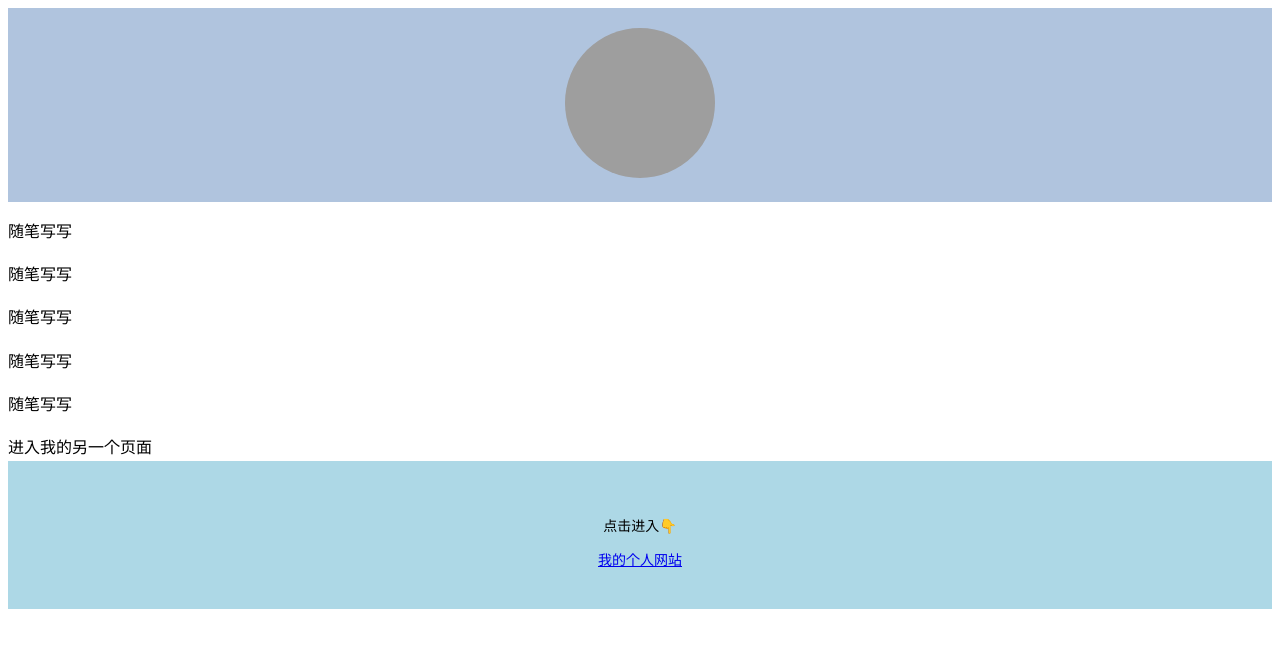
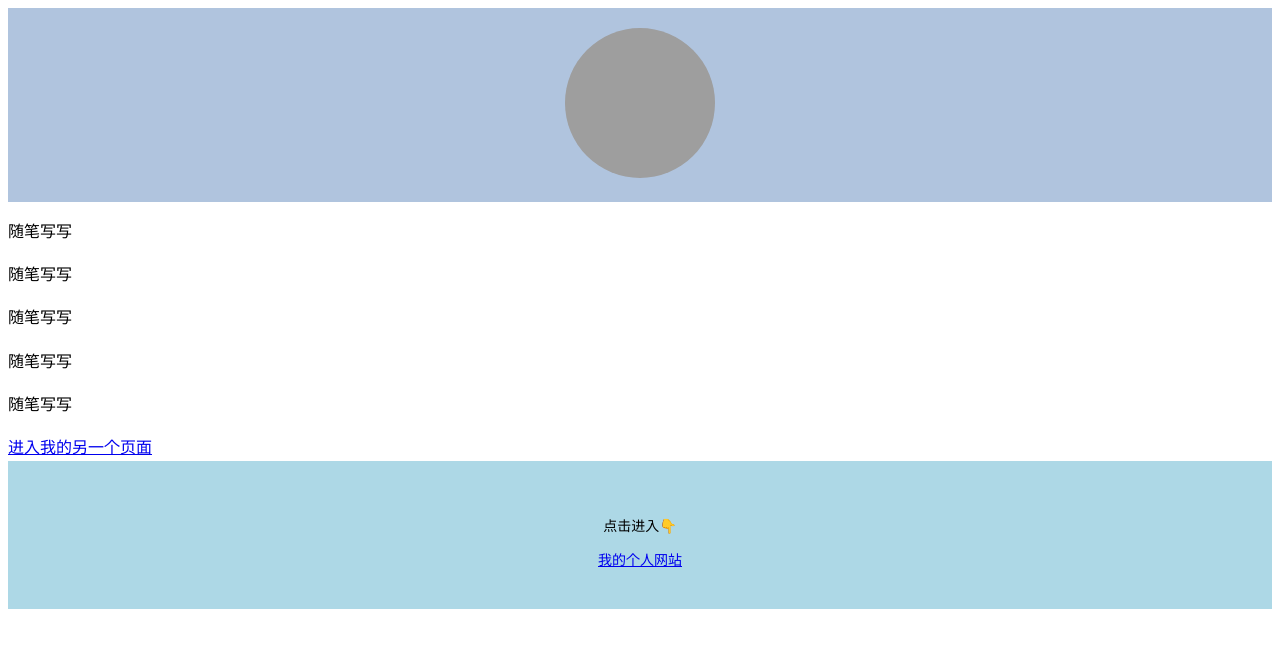
Before and after one commit to Instinct01/Personal-website, a plain HTML site: page index.html in a window 1280 px wide. Drawn offline with Linux system fonts and the light colour scheme; grey boxes are pictures that could not be loaded.

Commit message:
debug 修改拼写错误

```diff
--- a/index.html
+++ b/index.html
@@ -28,7 +28,7 @@
         <p>随笔写写</p>
         <p>随笔写写</p>
         <p>随笔写写</p>
-        <a src = "/one.html">进入我的另一个页面</a>
+        <a href = "/one.html">进入我的另一个页面</a>
     </div>
     <div style="
         background-color: lightblue;
```
